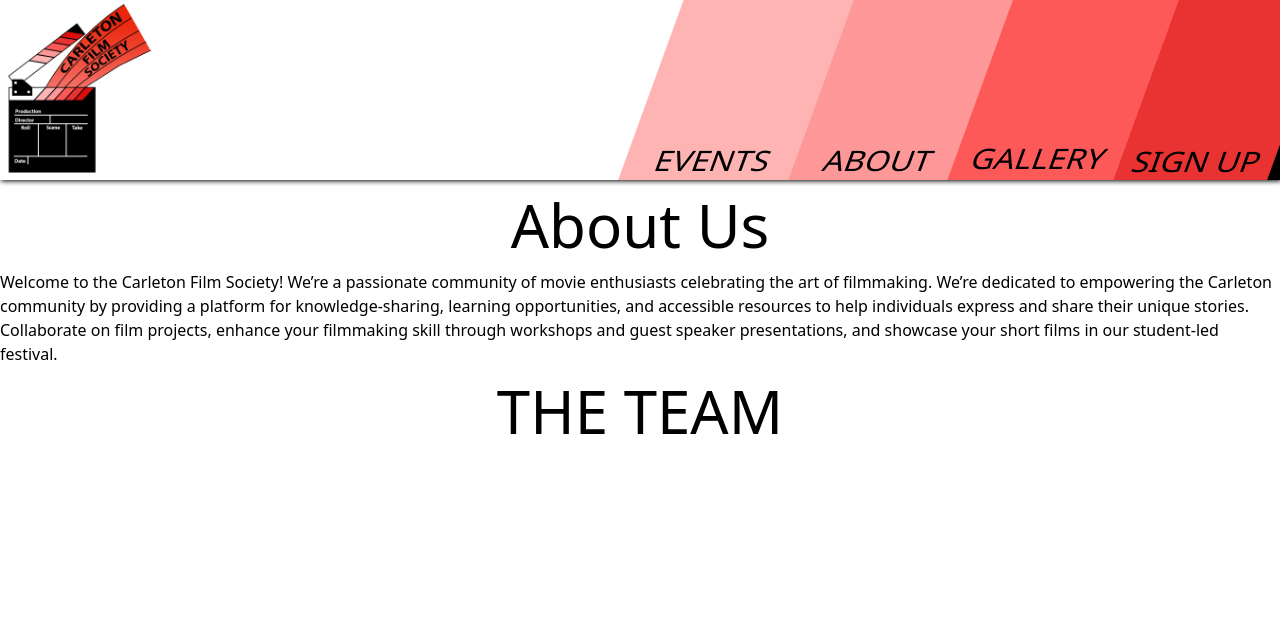
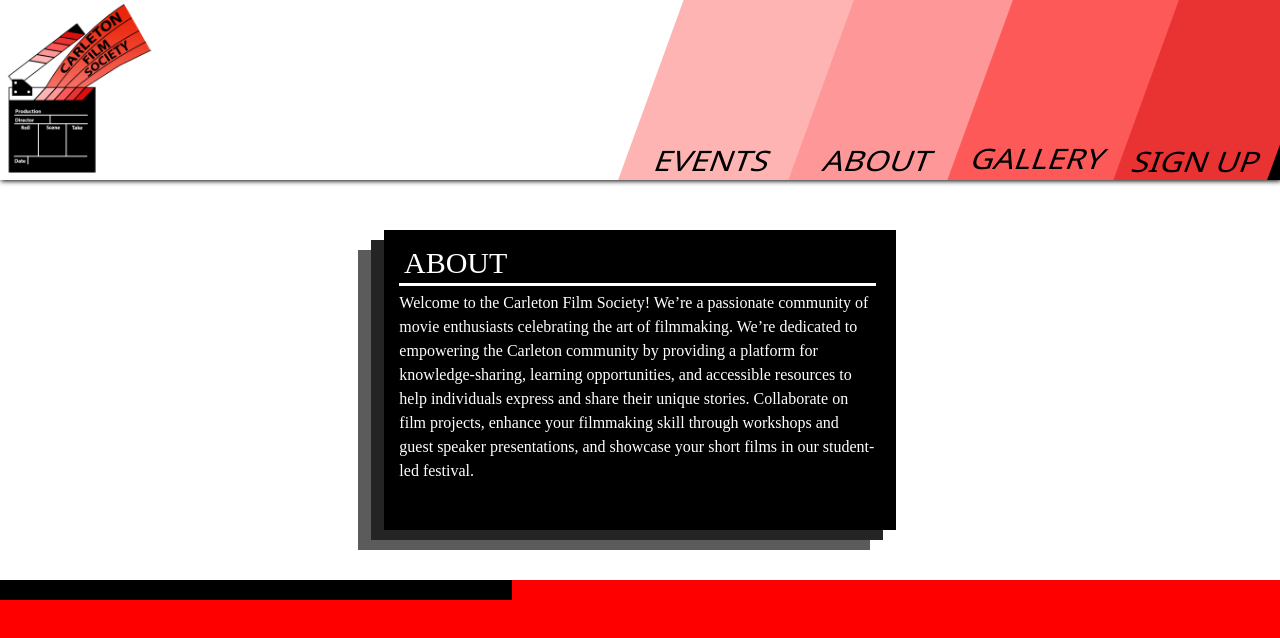
Before and after one commit to crispyjr/Carleton-Film-Society-Club-Site, a SvelteKit app: page /about in a window 1280 px wide. Shown: the top 638 px of the page. Built offline with nearby package versions, Linux system fonts and the light colour scheme.

Commit message:
made about box

```diff
--- a/src/routes/about/+page.svelte
+++ b/src/routes/about/+page.svelte
@@ -2,26 +2,88 @@
 
 </script>
 
-<h1 class="title" style="font-size: 60px; ">About Us</h1>
-<h2>Welcome to the Carleton Film Society!
+<div class="aboutSection">
+    <div class="square" style="background: rgb(92, 91, 91); top: 70px;">
+
+    </div>
+    <div class="square" style=" left: 29%; background: rgb(36, 36, 36); top: 60px;">
+
+    </div>
+    <div class="square" style="left: 30%; background: black;">
+        <p class="aboutText">ABOUT</p>
+        <div class="aboutLine"></div>
+        <div class="aboutDescSect"> Welcome to the Carleton Film Society! We’re a passionate community of movie enthusiasts celebrating the art of filmmaking. We’re dedicated to empowering the Carleton community by providing a platform for knowledge-sharing, learning opportunities, and accessible resources to help individuals express and share their unique stories. Collaborate on film projects, enhance your filmmaking skill through workshops and guest speaker presentations, and showcase your short films in our student-led festival.</div>
+    </div>
+</div>
+<div class="teamSection">
+    <div class="meetBar"></div>
+</div>
 
 
 
-    We’re a passionate community of movie enthusiasts celebrating the art of filmmaking.
 
 
-
-    We’re dedicated to empowering the Carleton community by providing a platform for knowledge-sharing, learning opportunities, and accessible resources to help individuals express and share their unique stories.
-
-
-
-    Collaborate on film projects, enhance your filmmaking skill through workshops and guest speaker presentations, and showcase your short films in our student-led festival.</h2>
-
-<h1 class="title" style="font-size: 60px;">THE TEAM</h1>
+<img>
 <style>
+    .meetBar{
+        width:40%;
+        height:20px;
+        background: black;
+        position: relative;
+    }
     .title{
         text-align: center;
         width: 100%;
         position: relative;
     }
+    .aboutSection{
+        width:100%;
+        height:400px;
+        position: relative;
+    }
+    .teamSection{
+        width:100%;
+        height:400px;
+        background-color: red;
+        position: relative;
+    }
+    .square{
+        width: 40%;
+        height: 300px;
+        background: rgb(36, 36, 36);
+        position: absolute;
+        left:28%;
+        top:50px;
+        color:white;
+
+    }
+    .aboutText{
+        position: relative;
+        font-size: 30px;
+        font-family:'Times New Roman', Times, serif;
+        padding: 10px;
+        padding-left: 20px;
+
+
+
+    }
+    .aboutLine{
+        position: relative;
+        width:93%;
+        height:3px;
+        left:3%;
+        background: white;
+        top:-12px;
+
+    }
+    .aboutDescSect{
+        position: relative;
+        width:93%;
+        height:70%;
+        background: black;
+        left:3%;
+        top:-7px;
+        font-family: 'Times New Roman', Times, serif;
+        overflow: hidden;
+    }
 </style>
```
